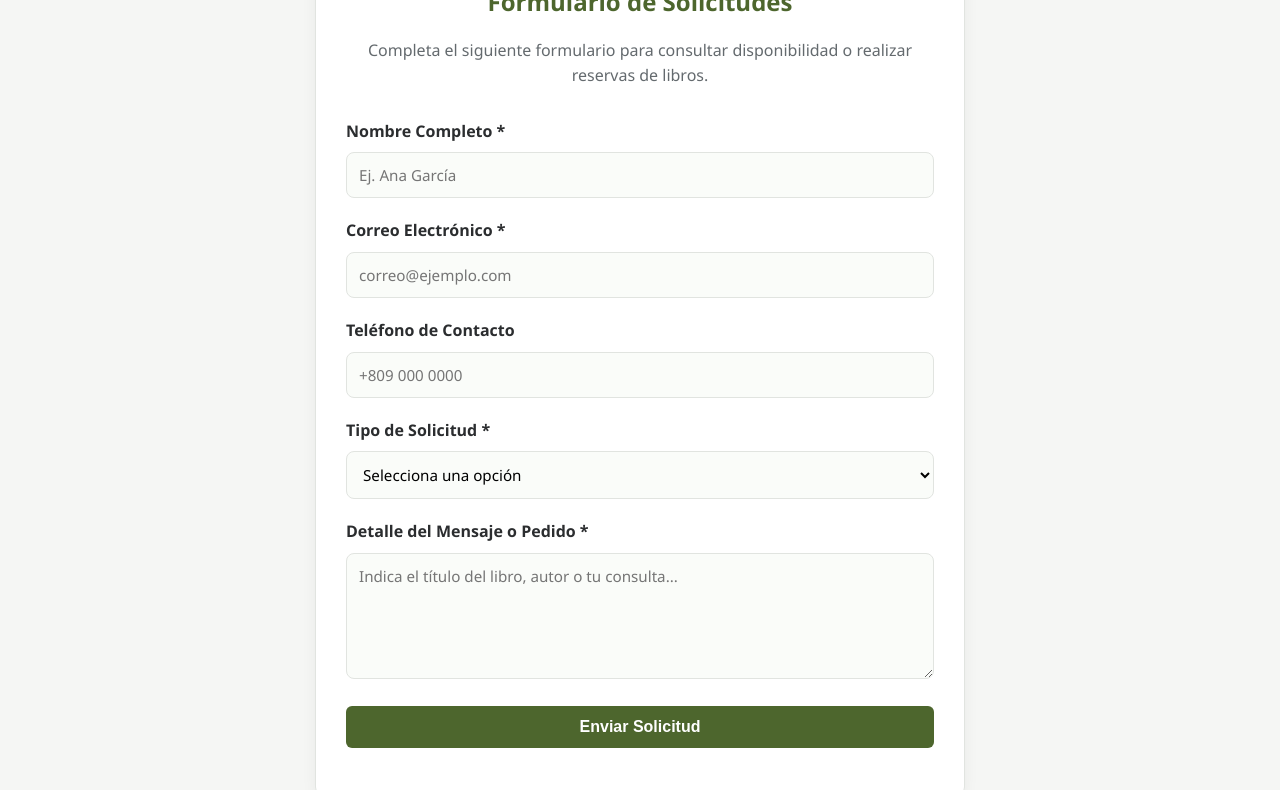
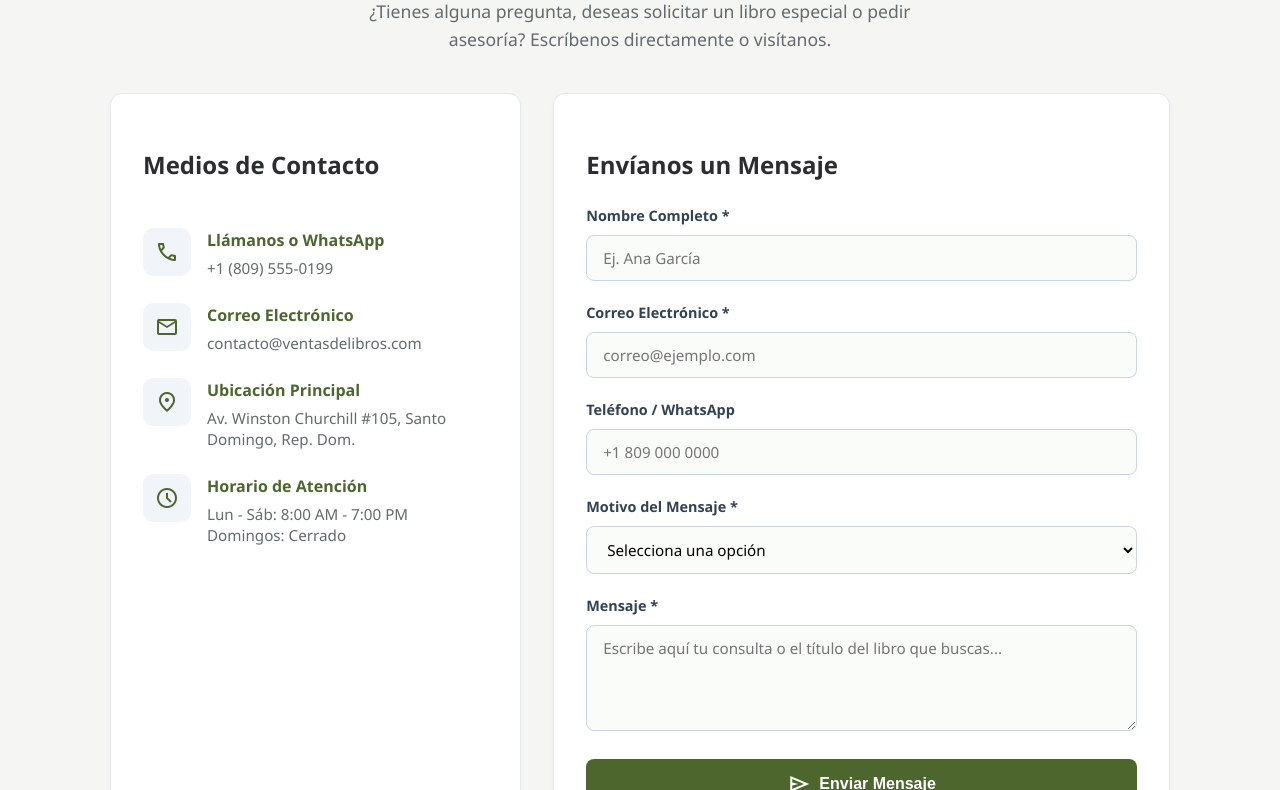
Before and after one commit to YamelyOvalles/Proyecto_libreria, a plain HTML site: page formulario.html in a window 1280 px wide. Shown: the part 168-958 px from the top of the page. Drawn offline with nearby package versions, Linux system fonts and the light colour scheme.

Commit message:
style: sincronizacion total de todos los archivos y vistas del proyecto

```diff
--- a/formulario.html
+++ b/formulario.html
@@ -3,26 +3,121 @@
 <head>
     <meta charset="UTF-8">
     <meta name="viewport" content="width=device-width, initial-scale=1.0">
-    <title>Contacto y Pedidos - Librería Virtual</title>
+    <title>Contacto - Ventas de Libros</title>
     <link rel="stylesheet" href="css/styles.css">
+    <link href="https://fonts.googleapis.com/css2?family=Material+Symbols+Outlined:wght,FILL@100..700,0..1&display=swap" rel="stylesheet"/>
     <style>
-        .form-container {
-            max-width: 650px;
+        .contact-hero {
+            text-align: center;
+            margin-bottom: 2.5rem;
+        }
+        .contact-title {
+            color: var(--color-primario, #1e293b);
+            font-size: 2.2rem;
+            font-weight: 800;
+            margin-bottom: 0.5rem;
+        }
+        .contact-subtitle {
+            color: var(--text-muted, #64748b);
+            font-size: 1.1rem;
+            max-width: 600px;
             margin: 0 auto;
         }
-        .form-title {
-            color: var(--color-primario);
-            text-align: center;
-            margin-bottom: 10px;
+        .contact-grid {
+            display: grid;
+            grid-template-columns: 1fr 1.5fr;
+            gap: 2rem;
+            max-width: 1100px;
+            margin: 0 auto;
         }
-        .form-description {
-            text-align: center;
-            color: var(--text-muted);
-            margin-bottom: 30px;
+        @media (max-width: 768px) {
+            .contact-grid {
+                grid-template-columns: 1fr;
             }
-        .btn-full {
+        }
+        .info-card {
+            background: #ffffff;
+            border-radius: 12px;
+            padding: 2rem;
+            border: 1px solid #e2e8f0;
+            box-shadow: 0 4px 6px -1px rgba(0, 0, 0, 0.05);
+            display: flex;
+            flex-direction: column;
+            gap: 1.5rem;
+        }
+        .info-item {
+            display: flex;
+            align-items: flex-start;
+            gap: 1rem;
+        }
+        .info-icon {
+            background-color: #f1f5f9;
+            color: var(--color-primario, #2563eb);
+            padding: 0.75rem;
+            border-radius: 10px;
+            font-size: 1.5rem;
+        }
+        .info-content h3 {
+            font-size: 1rem;
+            font-weight: 700;
+            margin: 0 0 0.25rem 0;
+            color: var(--color-primario, #1e293b);
+        }
+        .info-content p {
+            margin: 0;
+            color: var(--text-muted, #64748b);
+            font-size: 0.95rem;
+            line-height: 1.4;
+        }
+        .form-card {
+            background: #ffffff;
+            border-radius: 12px;
+            padding: 2rem;
+            border: 1px solid #e2e8f0;
+            box-shadow: 0 4px 6px -1px rgba(0, 0, 0, 0.05);
+        }
+        .form-group {
+            margin-bottom: 1.25rem;
+        }
+        .form-label {
+            display: block;
+            font-weight: 600;
+            margin-bottom: 0.5rem;
+            color: #334155;
+            font-size: 0.9rem;
+        }
+        .form-input, .form-select, .form-textarea {
             width: 100%;
+            padding: 0.75rem 1rem;
+            border: 1px solid #cbd5e1;
+            border-radius: 8px;
+            font-size: 0.95rem;
+            outline: none;
+            transition: border-color 0.2s, box-shadow 0.2s;
+            box-sizing: border-box;
+        }
+        .form-input:focus, .form-select:focus, .form-textarea:focus {
+            border-color: var(--color-primario, #2563eb);
+            box-shadow: 0 0 0 3px rgba(37, 99, 235, 0.15);
+        }
+        .btn-send {
+            width: 100%;
+            padding: 0.8rem;
+            background-color: var(--color-primario, #2563eb);
+            color: #ffffff;
+            border: none;
+            border-radius: 8px;
             font-size: 1rem;
+            font-weight: 600;
+            cursor: pointer;
+            display: flex;
+            align-items: center;
+            justify-content: center;
+            gap: 0.5rem;
+            transition: opacity 0.2s;
+        }
+        .btn-send:hover {
+            opacity: 0.9;
         }
     </style>
 </head>
@@ -31,7 +126,7 @@
     <header class="header">
         <div class="header-container">
             <div class="logo">
-                <span class="logo-icon">📚</span> Proyecto Librería
+                <span class="logo-icon">📚</span> Ventas de Libros
             </div>
             <nav class="nav">
                 <ul class="nav-list">
@@ -46,11 +141,53 @@
     </header>
 
     <main class="main-content">
-        <article class="card form-container">
-            <h1 class="form-title">Formulario de Solicitudes</h1>
-            <p class="form-description">Completa el siguiente formulario para consultar disponibilidad o realizar reservas de libros.</p>
+        <section class="contact-hero">
+            <h1 class="contact-title">Ponte en Contacto</h1>
+            <p class="contact-subtitle">¿Tienes alguna pregunta, deseas solicitar un libro especial o pedir asesoría? Escríbenos directamente o visítanos.</p>
+        </section>
 
-            <form action="#" method="post" class="form">
+        <div class="contact-grid">
+            <!-- Columna de información de contacto -->
+            <aside class="info-card">
+                <h2>Medios de Contacto</h2>
+
+                <div class="info-item">
+                    <span class="material-symbols-outlined info-icon">call</span>
+                    <div class="info-content">
+                        <h3>Llámanos o WhatsApp</h3>
+                        <p>+1 (809) 555-0199</p>
+                    </div>
+                </div>
+
+                <div class="info-item">
+                    <span class="material-symbols-outlined info-icon">mail</span>
+                    <div class="info-content">
+                        <h3>Correo Electrónico</h3>
+                        <p>contacto@ventasdelibros.com</p>
+                    </div>
+                </div>
+
+                <div class="info-item">
+                    <span class="material-symbols-outlined info-icon">location_on</span>
+                    <div class="info-content">
+                        <h3>Ubicación Principal</h3>
+                        <p>Av. Winston Churchill #105, Santo Domingo, Rep. Dom.</p>
+                    </div>
+                </div>
+
+                <div class="info-item">
+                    <span class="material-symbols-outlined info-icon">schedule</span>
+                    <div class="info-content">
+                        <h3>Horario de Atención</h3>
+                        <p>Lun - Sáb: 8:00 AM - 7:00 PM<br>Domingos: Cerrado</p>
+                    </div>
+                </div>
+            </aside>
+
+            <!-- Columna del formulario -->
+            <section class="form-card">
+                <h2>Envíanos un Mensaje</h2>
+                <form action="#" method="post" onsubmit="enviarFormulario(event)">
                     <div class="form-group">
                         <label for="nombre" class="form-label">Nombre Completo *</label>
                         <input type="text" id="nombre" name="nombre" class="form-input" placeholder="Ej. Ana García" required autocomplete="name">
@@ -62,30 +199,32 @@
                     </div>
 
                     <div class="form-group">
-                    <label for="telefono" class="form-label">Teléfono de Contacto</label>
-                    <input type="tel" id="telefono" name="telefono" class="form-input" placeholder="+809 000 0000" autocomplete="tel">
+                        <label for="telefono" class="form-label">Teléfono / WhatsApp</label>
+                        <input type="tel" id="telefono" name="telefono" class="form-input" placeholder="+1 809 000 0000" autocomplete="tel">
                     </div>
 
                     <div class="form-group">
-                    <label for="tiposolicitud" class="form-label">Tipo de Solicitud *</label>
+                        <label for="tiposolicitud" class="form-label">Motivo del Mensaje *</label>
                         <select id="tiposolicitud" name="tiposolicitud" class="form-select" required>
                             <option value="" disabled selected>Selecciona una opción</option>
-                        <option value="reserva">Reserva de Libro</option>
+                            <option value="pedido">Pedido Especial / Encargo</option>
                             <option value="consulta">Consulta de Stock</option>
-                        <option value="sugerencia">Sugerencia de Título</option>
+                            <option value="soporte">Atención al Cliente</option>
+                            <option value="otro">Otro Motivo</option>
                         </select>
                     </div>
 
                     <div class="form-group">
-                    <label for="mensaje" class="form-label">Detalle del Mensaje o Pedido *</label>
-                    <textarea id="mensaje" name="mensaje" rows="5" class="form-textarea" placeholder="Indica el título del libro, autor o tu consulta..." required></textarea>
+                        <label for="mensaje" class="form-label">Mensaje *</label>
+                        <textarea id="mensaje" name="mensaje" rows="4" class="form-textarea" placeholder="Escribe aquí tu consulta o el título del libro que buscas..." required></textarea>
                     </div>
 
-                <div class="form-group">
-                    <button type="submit" class="btn btn-primary btn-full">Enviar Solicitud</button>
+                    <button type="submit" class="btn-send">
+                        <span class="material-symbols-outlined">send</span> Enviar Mensaje
+                    </button>
+                </form>
+            </section>
         </div>
-            </form>
-        </article>
     </main>
 
     <footer class="footer">
@@ -94,5 +233,12 @@
         </div>
     </footer>
 
+    <script>
+        function enviarFormulario(e) {
+            e.preventDefault();
+            alert("¡Gracias por contactarnos! Tu mensaje ha sido enviado correctamente. Te responderemos muy pronto.");
+            e.target.reset();
+        }
+    </script>
 </body>
 </html>
```
Lines whose indentation alone changed are shown as unchanged.
